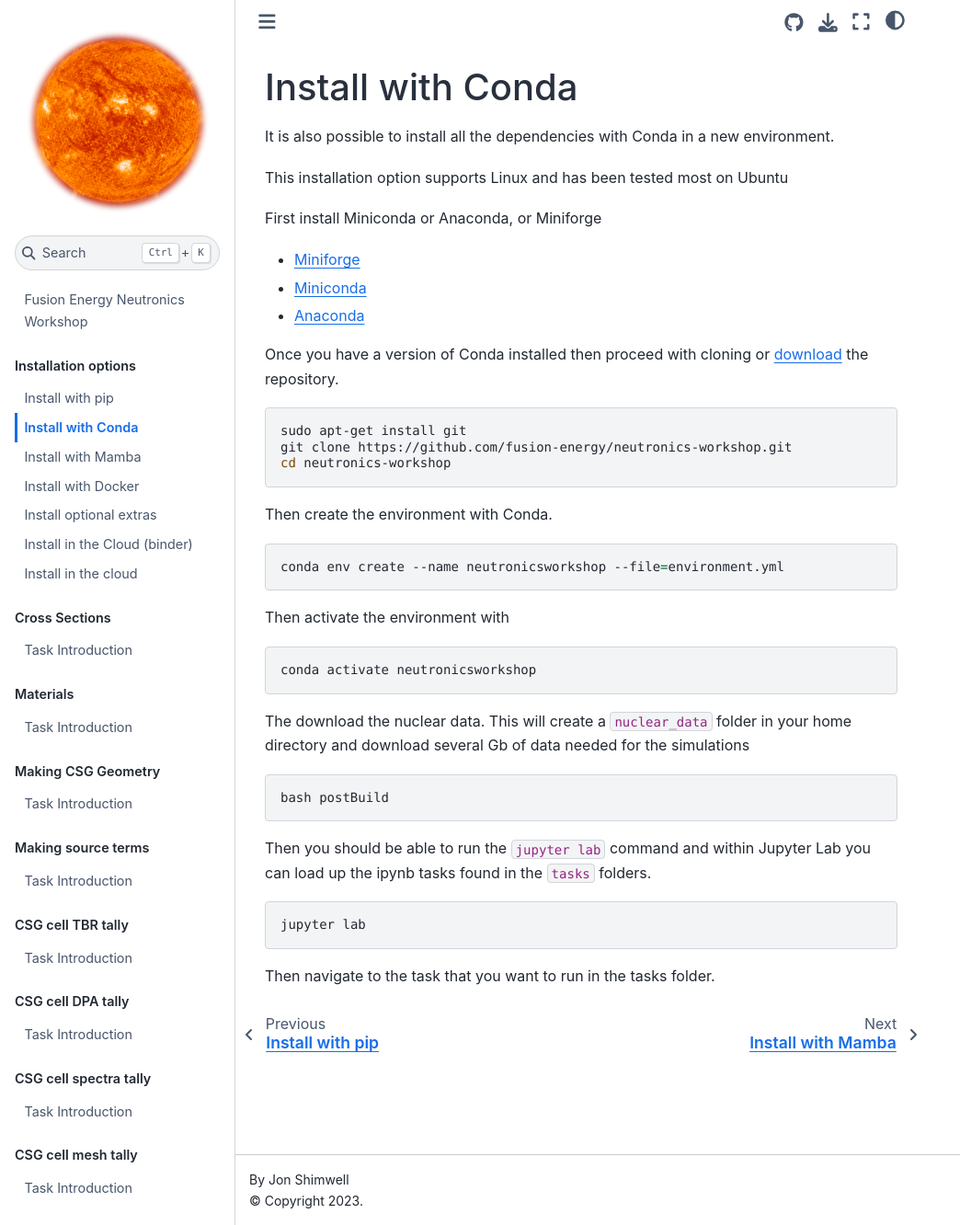
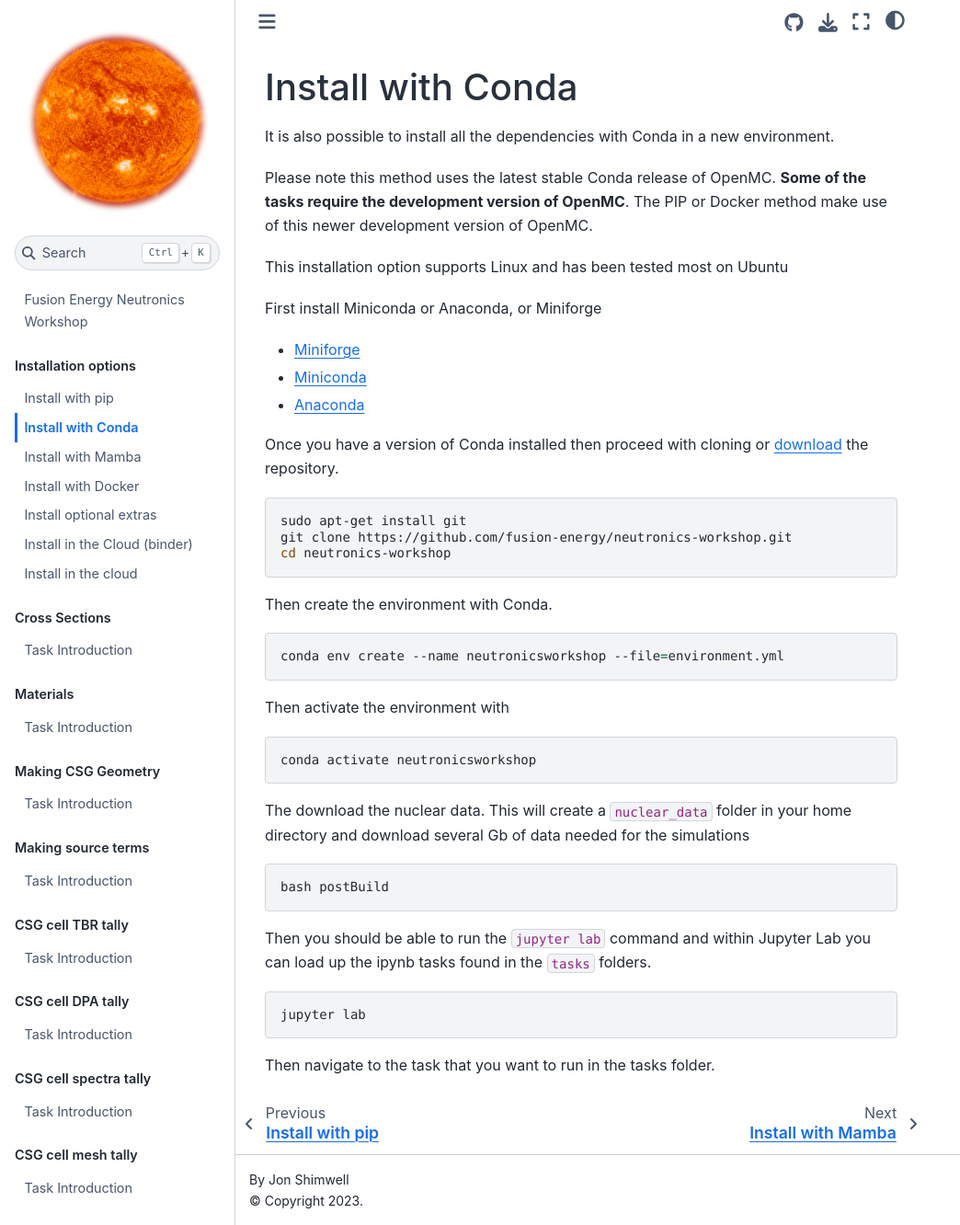
Before and after one commit to fusion-energy/neutronics-workshop, a Jupyter Book: the page built from docs/install_conda.md, in a window 1280 px wide and 1332 px high. Shown: the whole window at 92% size, without its empty margins (0-1044 px from the left). Built offline with Jupyter Book 1.0.4 settings and Sphinx 7.4.7 and the Sphinx Book theme 1.1.4, drawn with Linux system fonts in a browser that asks for light colours; pages that are not in the unit, such as notebooks, are missing from menus.

Commit message:
dev version of openmc used

```diff
--- a/docs/install_conda.md
+++ b/docs/install_conda.md
@@ -1,6 +1,8 @@
 # Install with Conda
 
 It is also possible to install all the dependencies with Conda in a new environment.
+
+Please note this method uses the latest stable Conda release of OpenMC. **Some of the tasks require the development version of OpenMC**. The PIP or Docker method make use of this newer development version of OpenMC.
 
 This installation option supports Linux and has been tested most on Ubuntu
 
```
Also changed, not shown: docs/install_pip.md (+2 -0 lines).
